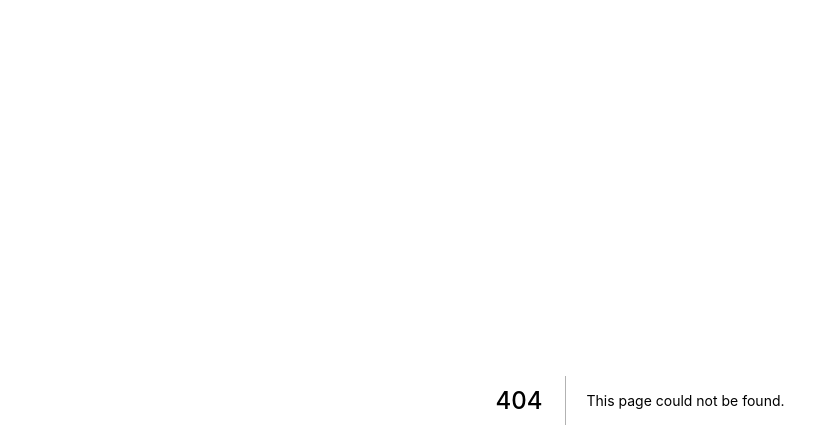
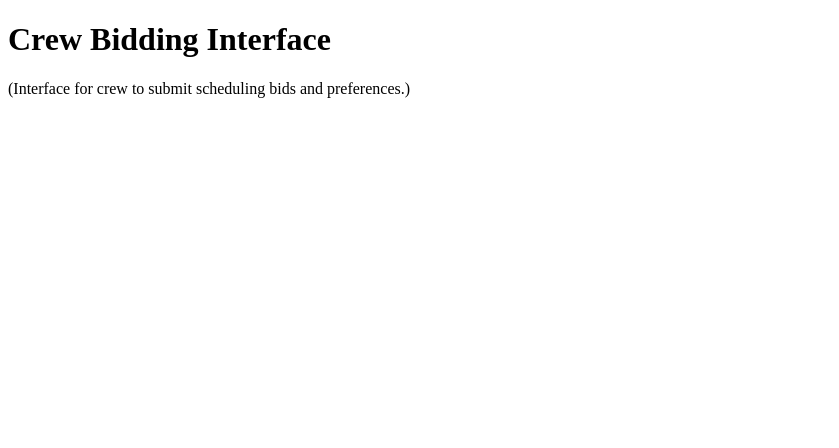
Before and after one commit to suprachakra/Unified-Crew-Operations-Digital-Twin-System-UCODTS-, a Next.js app in the folder frontend/: page /Crew/PreferentialBidding in a window 1280 px wide. Before the commit this address had no page. Shown: the top 448 px of the page, without its empty margins (0-839 px from the left). Built offline with nearby package versions, Linux system fonts and the light colour scheme.

Commit message:
Create PreferentialBidding.jsx

```diff
--- /dev/null
+++ b/frontend/src/pages/Crew/PreferentialBidding.jsx
@@ -0,0 +1,10 @@
+import React from "react";
+
+const PreferentialBidding = () => (
+  <div>
+    <h1>Crew Bidding Interface</h1>
+    <p>(Interface for crew to submit scheduling bids and preferences.)</p>
+  </div>
+);
+
+export default PreferentialBidding;
```
